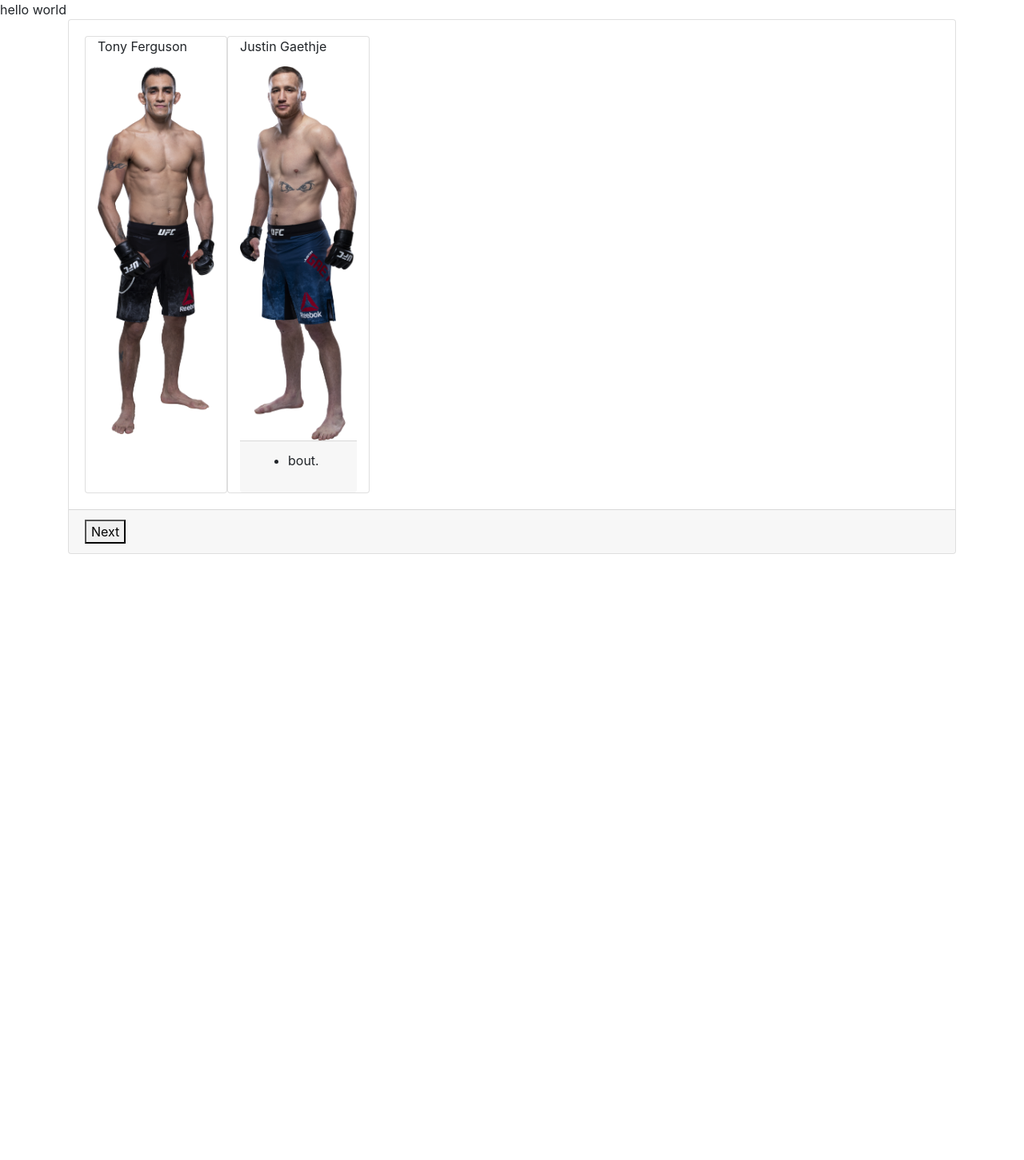
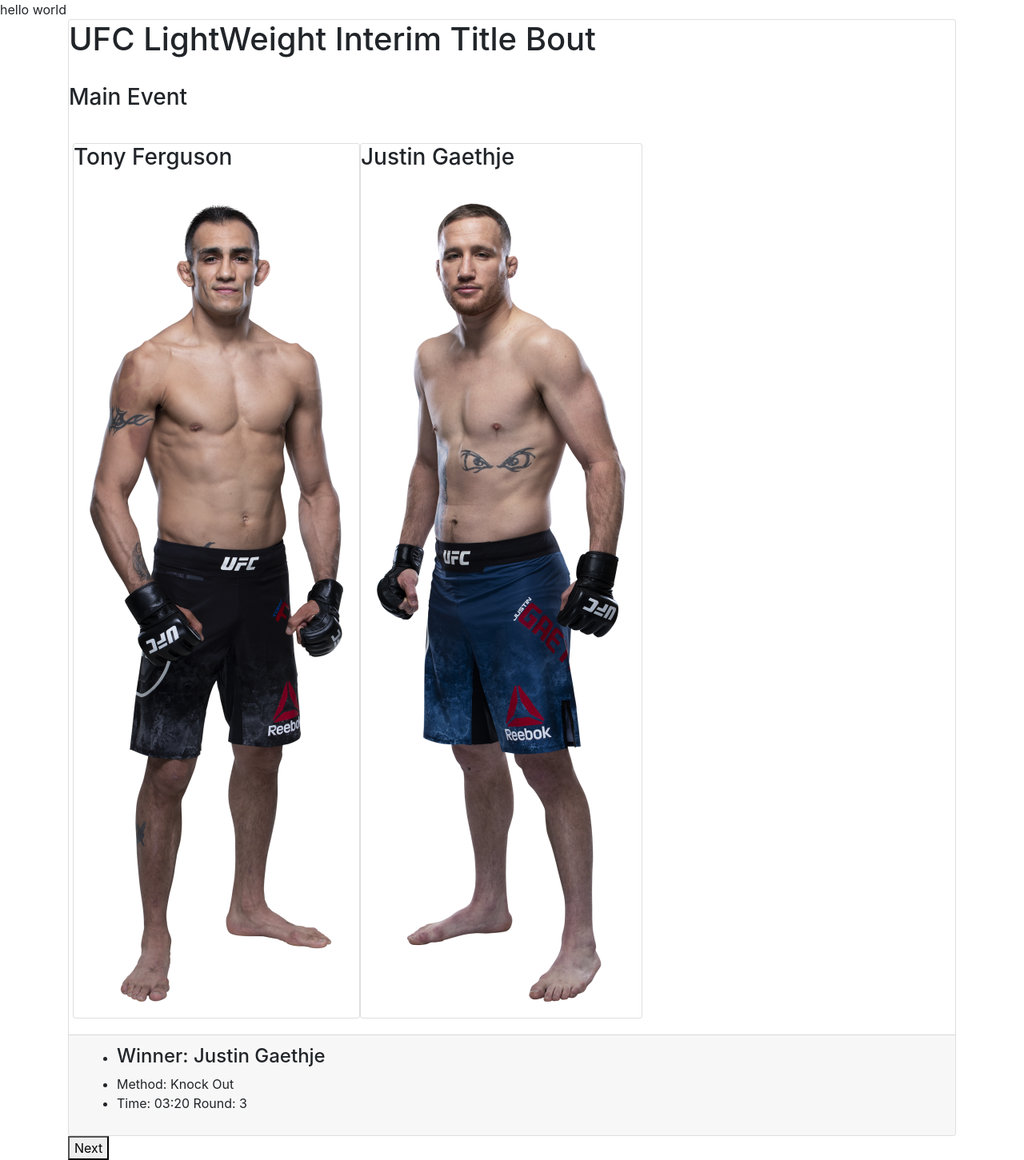
Before and after one commit to AnthonyKluska/FrontEndPortfolioApp, a React (Create React App) app: page / in a window 1280 px wide. Shown: the whole page at 80% size. Before the commit the page ends 800 px from the top, so only its background shows below. Built offline with nearby package versions, Linux system fonts and the light colour scheme.

Commit message:
working commit 6-19-2020 924pm

```diff
--- a/src/components/Fight.js
+++ b/src/components/Fight.js
@@ -1,7 +1,7 @@
 import React, { Component } from 'react';
 //import { render } from '@testing-library/react';
 import{ Link} from "react-router-dom";
-import { Card, CardImg, CardTitle, Nav, CardBody, CardFooter,} from 'reactstrap';
+import { Card, CardImg, CardTitle, Nav, CardBody, CardFooter,Row, Col} from 'reactstrap';
 
 
 class Fight extends Component{
@@ -16,33 +16,60 @@ class Fight extends Component{
         const selectbout = this.props.fightcard.map(bout => {
             const redCorner = this.props.fighters.filter((fighter)=>fighter.id===bout.redCorner)[0];
             const blueCorner = this.props.fighters.filter((fighter)=>fighter.id===bout.blueCorner)[0];
+            const winner = this.props.fighters.filter((fighter)=>fighter.id===bout.winner)[0];
+
+            function fightName(i){
+                var x = i;
+                switch (x) {
+                    case 5:
+                    return "Main Event";
+                    case 4:
+                    return "Co-Main Event";
+                    default:
+                    return  null;
+                }
+            }
             return (
-                <div key={bout.id} className="col">
-                    <div className= "row">
-                        <Card className= " col-md-2">
-                        <CardTitle>{redCorner.name}</CardTitle>
+                <div key={bout.id}>
+                    <Card>
+                        <CardTitle>
+                            <h1>UFC {bout.weightclass} Bout</h1>
+                            <br/>
+                            <h3>{fightName(bout.fightPosition)}</h3>
+                        </CardTitle>
+
+                        <CardBody className= "row">
+                                <Card className= ".col-sm-12 .col-md-4 .offset-md-3">
+                                <CardTitle><h3>{redCorner.name}</h3></CardTitle>
+                                <CardBody>
                                     <Nav>
                                         <Link to={`/fighterpage/${redCorner.id}`}>
-                                    <CardImg width="10.5%" src={redCorner.pic}/>
+                                            <CardImg width="8.5%" src={redCorner.pic}/>
                                         </Link>
                                     </Nav>
+                                </CardBody>
                             </Card>
-                        <Card className="col-md-2">
-                        <CardTitle> {blueCorner.name}</CardTitle>
+                            <Card className= ".col-sm-12 .col-md-4 .offset-md-3">
+                                <CardTitle><h3>{blueCorner.name}</h3></CardTitle>
+                                <CardBody>
                                     <Nav>
-                                {/* THIS PART IS CORRECT. IT REFERES TO AN ARRAY OF OBJECTS CALLED 'EXPORT CONST FIGHTER[]' AND WHEN IT IS CLICK WHAT EVER THE ID IS GETS REFERENCED IN THE FIGERPAGE.JS AFTER THE APP ROUTS TO IT IN THE MAIN COMPONENT */}
                                         <Link to={`/fighterpage/${blueCorner.id}`}>
-                                    <CardImg width="10.5%" src={blueCorner.pic}/>
+                                            <CardImg width="8.5%" src={blueCorner.pic}/>
                                         </Link>
                                     </Nav>
+                                </CardBody>
+                            </Card>
+                        </CardBody>
                         <CardFooter>
                             <ul>
-                                    <li>bout.</li>
+                                <li><h4>Winner: {winner.name}</h4></li>
+                                <li>Method: {bout.method}</li>
+                                <li>Time: {bout.time.clock} Round: {bout.time.round}</li>
                             </ul>
                         </CardFooter>
                     </Card>
                 </div>
-                </div>
+
             );
         });
 
@@ -50,15 +77,17 @@ class Fight extends Component{
 
         return (
             <div className="container">
-                <Card>
-                    <CardBody>
+                <Row>
+                    <Col md-12>
                         {selectbout[this.props.currentBout]}
-                    </CardBody>
-                    <CardFooter>
+                    </Col>
+                </Row>
+                <Row>
+                    <Col mx-auto>
                         {this.props.currentBout === 0? <div></div>: <button onClick= {()=> this.props.prevBout()}>Previous</button>}
                         {this.props.currentBout >= selectbout.length - 1? <div></div>: <button onClick={()=> this.props.nextBout() }>Next</button>}
-                    </CardFooter>
-                </Card>
+                    </Col>
+                </Row>
             </div>
         );
 
--- a/src/shared/fight-card.js
+++ b/src/shared/fight-card.js
@@ -5,13 +5,13 @@ export const FIGHTCARD = [
         id: 0,
         redCorner: 0,
         blueCorner: 1,
-        weightclass: "LightWeight",
+        weightclass: "LightWeight Interim Title",
         fightPosition: 5,
-        winner: null,
+        winner: 1,
         method: "Knock Out",
         time: {
-            clock: null,
-            round: "Fifth Round"
+            clock: "03:20",
+            round: 3
         },
 
     },
@@ -20,13 +20,13 @@ export const FIGHTCARD = [
         redCorner: 2,
         blueCorner: 3,
         //test: FIGHTER[2],
-        weightclass: "Bantam Weight",
-        fightPosition: 5,
-        winner: null,
-        method: null,
+        weightclass: "BantamWeight Title",
+        fightPosition: 4,
+        winner: 2,
+        method: "Split Decision",
         time: {
-            clock: null,
-            round:null
+            clock: '5:00',
+            round: 3
         },
 
     },
@@ -35,13 +35,13 @@ export const FIGHTCARD = [
         redCorner: 4,
         blueCorner: 5,
         //test: FIGHTER[2],
-        weightclass: "Bantam Weight",
-        fightPosition: 5,
-        winner: null,
-        method: null,
+        weightclass: "HeavyWeight",
+        fightPosition: 3,
+        winner: 5,
+        method: "Rear Naked Choke",
         time: {
-            clock: null,
-            round:null
+            clock: "2:46",
+            round: 3
         },
 
     },
@@ -50,13 +50,13 @@ export const FIGHTCARD = [
         redCorner: 6,
         blueCorner: 7,
         //test: FIGHTER[2],
-        weightclass: "Bantam Weight",
-        fightPosition: 5,
-        winner: null,
-        method: null,
+        weightclass: "LightWeight",
+        fightPosition: 2,
+        winner: 7,
+        method: "Kockout",
         time: {
-            clock: null,
-            round:null
+            clock: '3:00',
+            round:2
         },
 
     },
@@ -65,13 +65,13 @@ export const FIGHTCARD = [
         redCorner: 8,
         blueCorner: 9,
         //test: FIGHTER[2],
-        weightclass: "Bantam Weight",
-        fightPosition: 5,
-        winner: null,
-        method: null,
+        weightclass: "FeatherWeight",
+        fightPosition: 1,
+        winner: 9,
+        method: "Unanimous Decision",
         time: {
-            clock: null,
-            round:null
+            clock: "5:00",
+            round: 5
         },
 
     },
```
Lines whose indentation alone changed are shown as unchanged.
